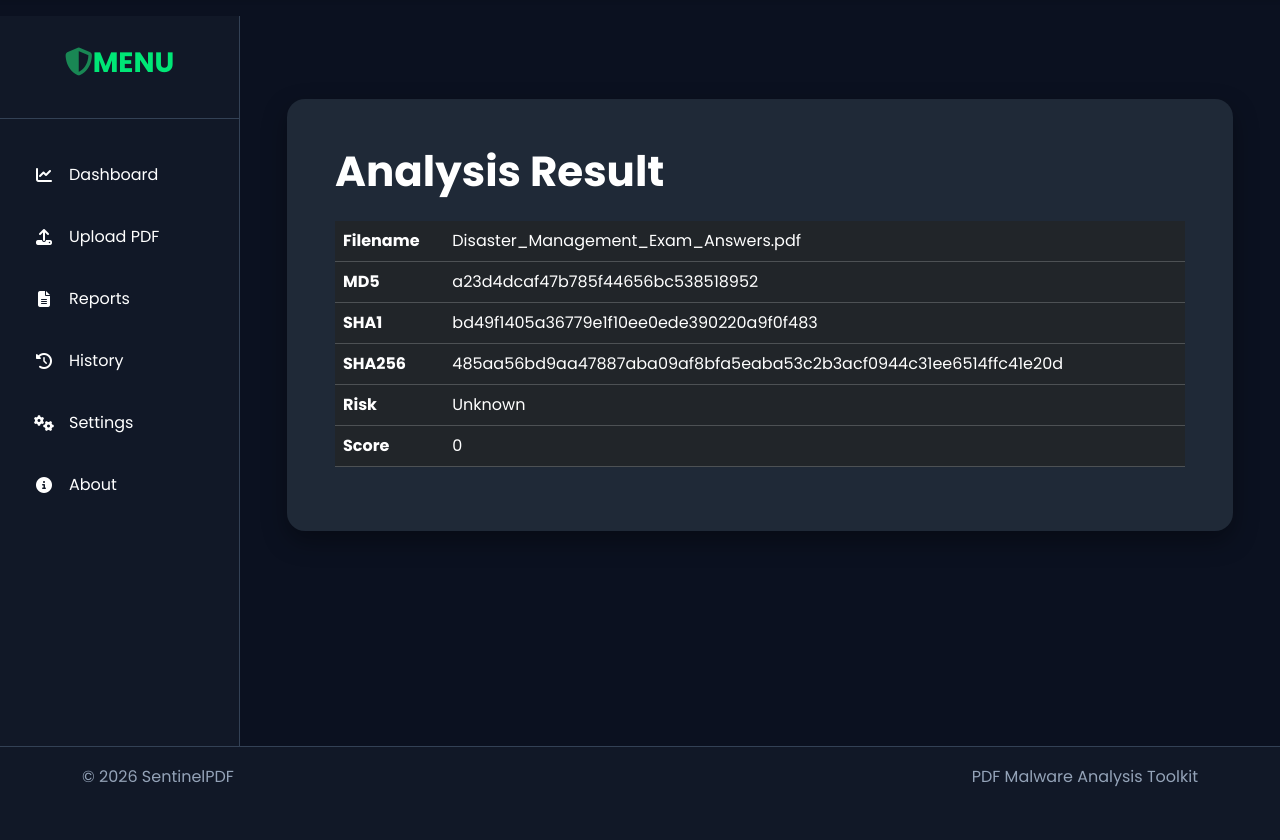
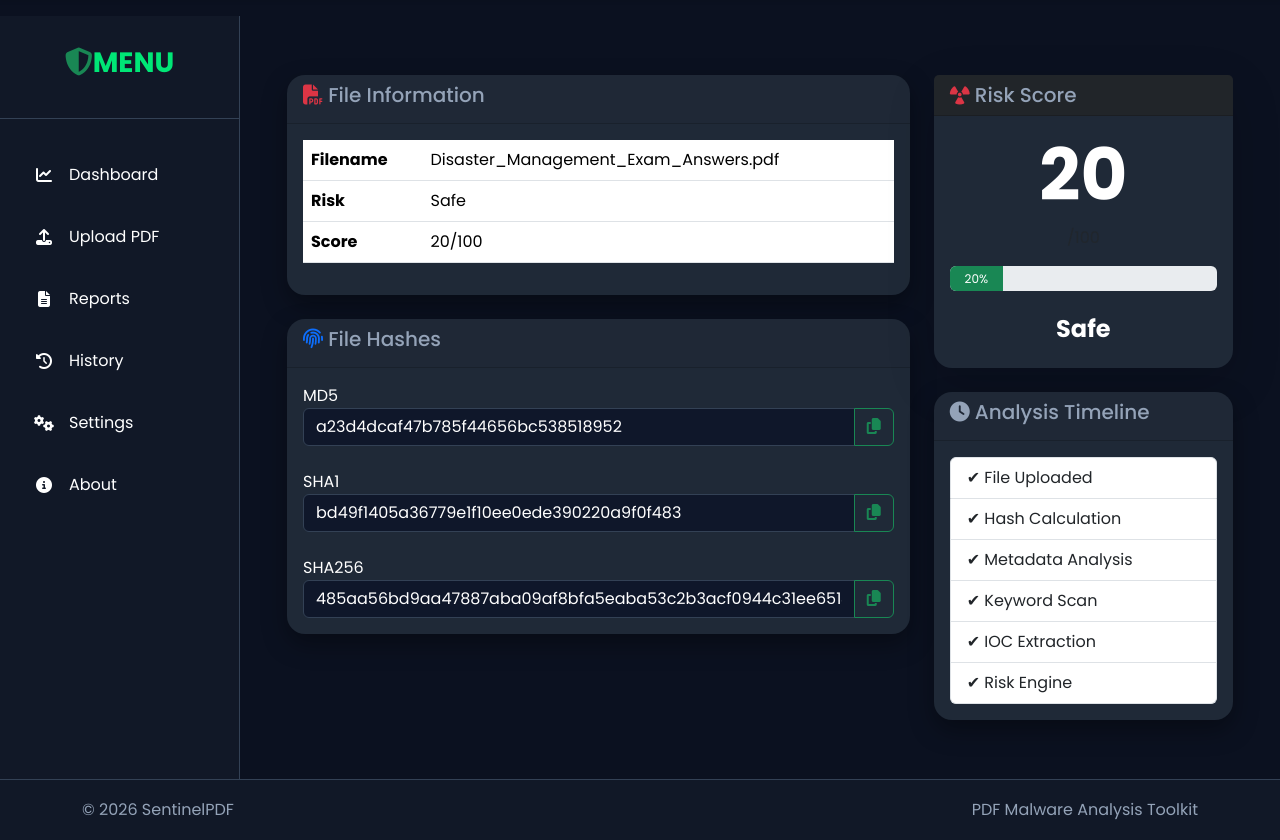
Before and after one commit to rahulkumarsingh39807-dotcom/SentinelPDF, a Flask app: page /result/1 in a window 1280 px wide. Shown: the part 70-910 px from the top of the page. Before the commit the page ends 857 px from the top, so only its background shows below. Run offline with Flask 3, Linux system fonts and the light colour scheme; a user stored in the database is signed in.

Commit message:
Complete professional analysis dashboard UI

```diff
--- a/routes/analysis.py
+++ b/routes/analysis.py
@@ -3,6 +3,16 @@
 from flask_login import login_required, current_user
 
 from werkzeug.utils import secure_filename
+
+from modules.analyzer import analyze_pdf
+from modules.hashes import calculate_hashes
+from modules.metadata import extract_metadata
+from modules.keywords import scan_keywords
+from modules.javascript import detect_javascript
+from modules.ioc import extract_iocs
+from modules.risk import calculate_risk
+
+import json
 
 import os
 
@@ -33,16 +43,35 @@
 
         hashes = calculate_hashes(upload_path)
 
+        pdf_metadata = extract_metadata(upload_path)
+
+        keywords = scan_keywords(upload_path)
+
+        javascript = detect_javascript(upload_path)
+
+        iocs = extract_iocs(upload_path)
+
+        result = analyze_pdf(upload_path)
+
+        risk, score = calculate_risk(
+            javascript,
+            keywords,
+            iocs
+        )
+
         report = Analysis(
             filename=filename,
             md5=hashes["md5"],
             sha1=hashes["sha1"],
             sha256=hashes["sha256"],
-            risk="Unknown",
-            score=0,
+            pdf_metadata=json.dumps(pdf_metadata),
+            keywords=json.dumps(keywords),
+            javascript=javascript,
+            iocs=json.dumps(iocs),
+            risk=risk,
+            score=score,
             user_id=current_user.id
         )
-
         db.session.add(report)
         db.session.commit()
 
--- a/static/js/app.js
+++ b/static/js/app.js
@@ -24,3 +24,12 @@
     });
 
 });
+
+function copyHash(id) {
+
+    const input = document.getElementById(id);
+
+    navigator.clipboard.writeText(input.value);
+
+    alert("Copied!");
+}
--- a/templates/analysis/result.html
+++ b/templates/analysis/result.html
@@ -1,50 +1,34 @@
 {% extends "layouts/base.html" %}
 
-{% block title %}Analysis Result{% endblock %}
+{% block title %}Analysis Report{% endblock %}
 
 {% block content %}
 
-<div class="container py-5">
+<div class="container-fluid py-4">
 
-    <div class="card p-5">
+    <div class="row">
 
-        <h2 class="mb-4">
-            Analysis Result
-        </h2>
+        <div class="col-lg-8">
 
-        <table class="table table-dark">
+            {% include "components/report/file_info.html" %}
 
-            <tr>
-                <th>Filename</th>
-                <td>{{ report.filename }}</td>
-            </tr>
+            {% include "components/report/hashes.html" %}
 
-            <tr>
-                <th>MD5</th>
-                <td>{{ report.md5 }}</td>
-            </tr>
+            {% include "components/report/metadata.html" %}
 
-            <tr>
-                <th>SHA1</th>
-                <td>{{ report.sha1 }}</td>
-            </tr>
+            {% include "components/report/indicators.html" %}
 
-            <tr>
-                <th>SHA256</th>
-                <td>{{ report.sha256 }}</td>
-            </tr>
+            {% include "components/report/iocs.html" %}
 
-            <tr>
-                <th>Risk</th>
-                <td>{{ report.risk }}</td>
-            </tr>
+        </div>
 
-            <tr>
-                <th>Score</th>
-                <td>{{ report.score }}</td>
-            </tr>
+        <div class="col-lg-4">
 
-        </table>
+            {% include "components/report/risk.html" %}
+
+            {% include "components/report/timeline.html" %}
+
+        </div>
 
     </div>
 
--- /dev/null
+++ b/templates/components/report/file_info.html
@@ -0,0 +1,47 @@
+<div class="card report-card mb-4">
+
+<div class="card-header">
+
+<h5>
+
+<i class="fas fa-file-pdf text-danger"></i>
+
+File Information
+
+</h5>
+
+</div>
+
+<div class="card-body">
+
+<table class="table">
+
+<tr>
+
+<th>Filename</th>
+
+<td>{{ report.filename }}</td>
+
+</tr>
+
+<tr>
+
+<th>Risk</th>
+
+<td>{{ report.risk }}</td>
+
+</tr>
+
+<tr>
+
+<th>Score</th>
+
+<td>{{ report.score }}/100</td>
+
+</tr>
+
+</table>
+
+</div>
+
+</div>
--- /dev/null
+++ b/templates/components/report/hashes.html
@@ -0,0 +1,93 @@
+<div class="card report-card mb-4">
+
+    <div class="card-header">
+        <h5>
+            <i class="fas fa-fingerprint text-primary"></i>
+            File Hashes
+        </h5>
+    </div>
+
+    <div class="card-body">
+
+        <div class="hash-item">
+
+            <label>MD5</label>
+
+            <div class="input-group">
+
+                <input
+                    type="text"
+                    class="form-control"
+                    id="md5"
+                    value="{{ report.md5 }}"
+                    readonly>
+
+                <button
+                    class="btn btn-outline-success"
+                    onclick="copyHash('md5')">
+
+                    <i class="fas fa-copy"></i>
+
+                </button>
+
+            </div>
+
+        </div>
+
+        <br>
+
+        <div class="hash-item">
+
+            <label>SHA1</label>
+
+            <div class="input-group">
+
+                <input
+                    type="text"
+                    class="form-control"
+                    id="sha1"
+                    value="{{ report.sha1 }}"
+                    readonly>
+
+                <button
+                    class="btn btn-outline-success"
+                    onclick="copyHash('sha1')">
+
+                    <i class="fas fa-copy"></i>
+
+                </button>
+
+            </div>
+
+        </div>
+
+        <br>
+
+        <div class="hash-item">
+
+            <label>SHA256</label>
+
+            <div class="input-group">
+
+                <input
+                    type="text"
+                    class="form-control"
+                    id="sha256"
+                    value="{{ report.sha256 }}"
+                    readonly>
+
+                <button
+                    class="btn btn-outline-success"
+                    onclick="copyHash('sha256')">
+
+                    <i class="fas fa-copy"></i>
+
+                </button>
+
+            </div>
+
+        </div>
+
+    </div>
+
+</div>
--- /dev/null
+++ b/templates/components/report/risk.html
@@ -0,0 +1,63 @@
+{% set score = report.score if report.score is not none else 0 %}
+
+{% if score < 30 %}
+    {% set color = "bg-success" %}
+{% elif score < 60 %}
+    {% set color = "bg-warning" %}
+{% else %}
+    {% set color = "bg-danger" %}
+{% endif %}
+
+<div class="card report-card shadow-lg border-0 mb-4">
+
+    <div class="card-header bg-dark text-white">
+
+        <h5 class="mb-0">
+
+            <i class="fas fa-radiation text-danger"></i>
+
+            Risk Score
+
+        </h5>
+
+    </div>
+
+    <div class="card-body text-center">
+
+        <h1 class="display-2 fw-bold">
+
+            {{ score }}
+
+        </h1>
+
+        <p class="text-muted">
+
+            /100
+
+        </p>
+
+        <div class="progress mb-4" style="height:25px;">
+
+            <div
+                class="progress-bar {{ color }}"
+                role="progressbar"
+                aria-valuenow="{{ score }}"
+                aria-valuemin="0"
+                aria-valuemax="100"
+                style="width: {{ score }}%;">
+
+                {{ score }}%
+
+            </div>
+
+        </div>
+
+        <h4 class="fw-bold">
+
+            {{ report.risk }}
+
+        </h4>
+
+    </div>
+
+</div>
--- /dev/null
+++ b/templates/components/report/timeline.html
@@ -0,0 +1,47 @@
+<div class="card report-card mt-4">
+
+    <div class="card-header">
+
+        <h5>
+
+            <i class="fas fa-clock"></i>
+
+            Analysis Timeline
+
+        </h5>
+
+    </div>
+
+    <div class="card-body">
+
+        <ul class="list-group">
+
+            <li class="list-group-item">
+                ✔ File Uploaded
+            </li>
+
+            <li class="list-group-item">
+                ✔ Hash Calculation
+            </li>
+
+            <li class="list-group-item">
+                ✔ Metadata Analysis
+            </li>
+
+            <li class="list-group-item">
+                ✔ Keyword Scan
+            </li>
+
+            <li class="list-group-item">
+                ✔ IOC Extraction
+            </li>
+
+            <li class="list-group-item">
+                ✔ Risk Engine
+            </li>
+
+        </ul>
+
+    </div>
+
+</div>
```
Also changed, not shown: models.py (+12 -0 lines), modules/analyzer.py (added, +38 -0 lines), modules/embedded.py (added, +32 -0 lines), modules/parser.py (+34 -0 lines), instance/sentinelpdf.db (deleted), sentinelpdf.db, templates/components/report/indicators.html (added), templates/components/report/iocs.html (added), templates/components/report/metadata.html (added), 2 other files.
